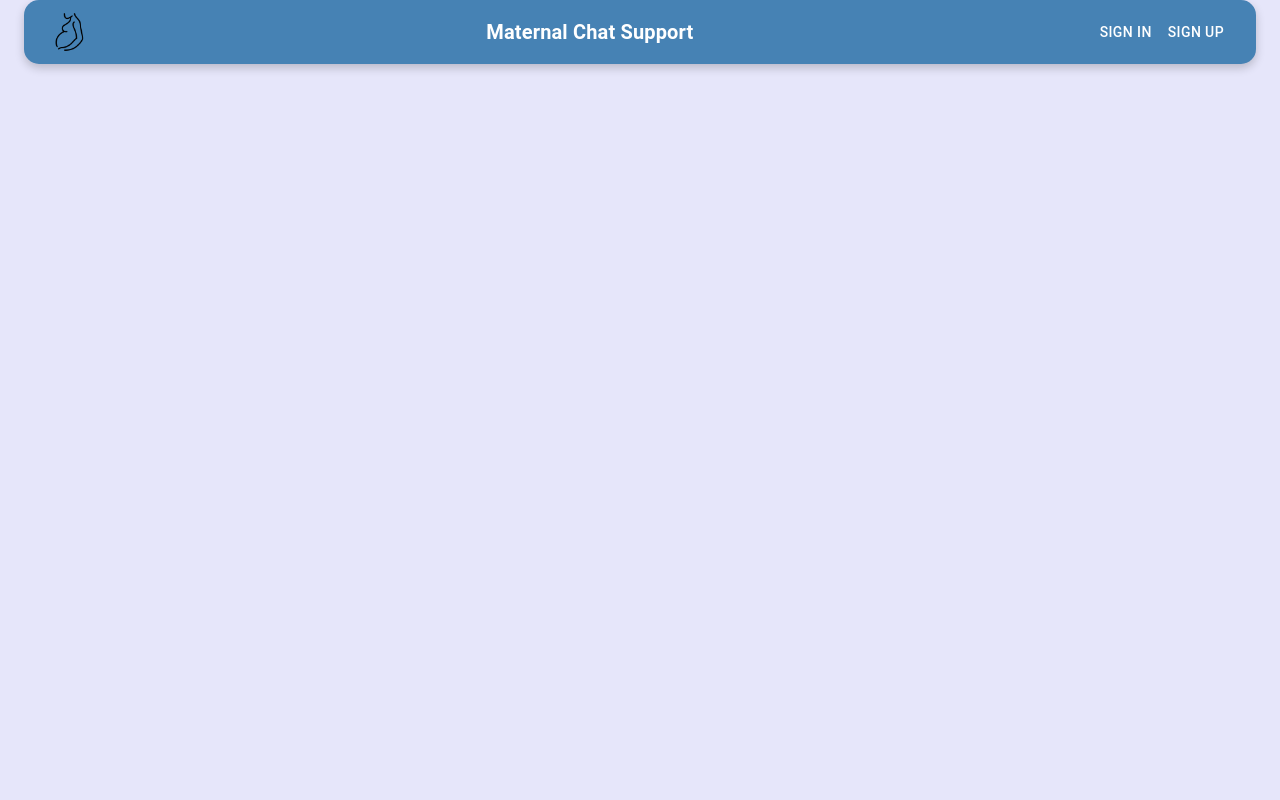
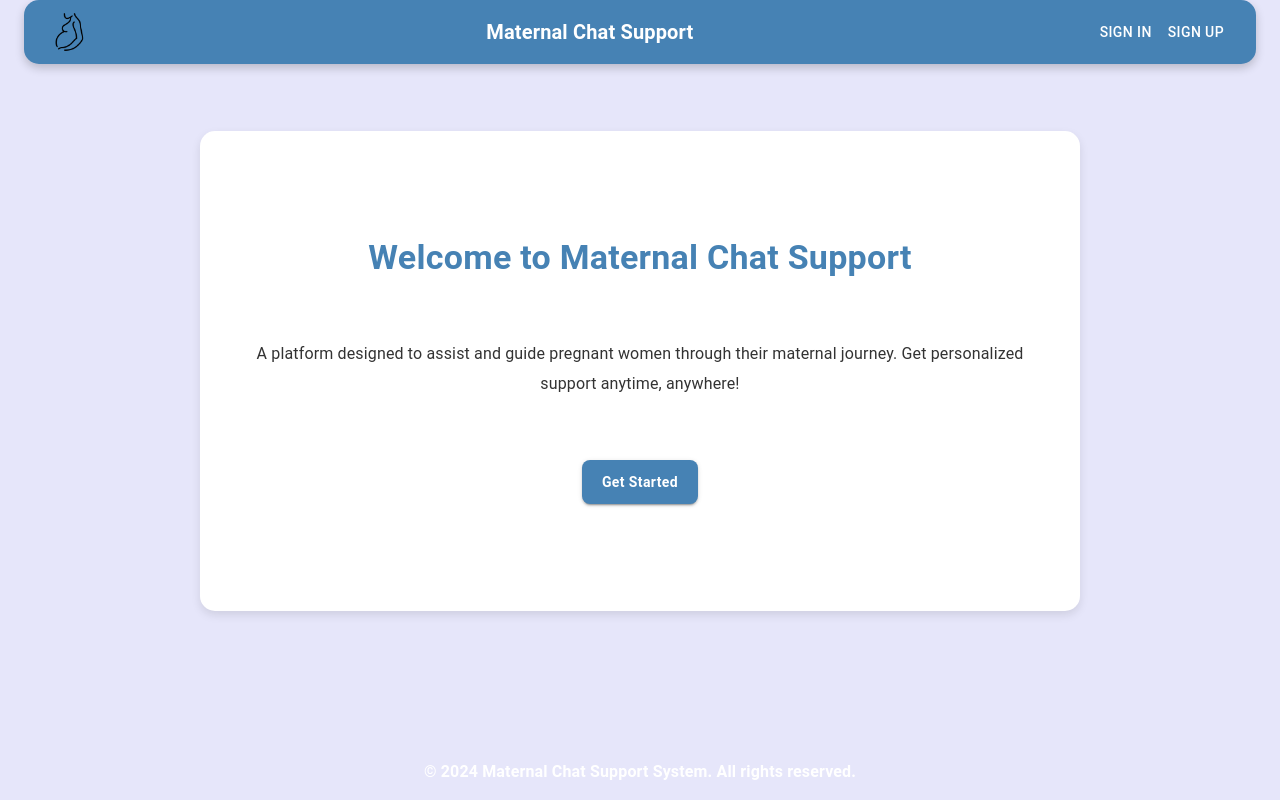
Before and after one commit to aduuuna/Devpost-MediHacks, a Next.js app in the folder maternal-support-app/: page / in a window 1280 px wide. Built offline with nearby package versions, Linux system fonts and the light colour scheme; no server answers.

Commit message:
Done designing the homepage, my colleagues will add some few touches to it

```diff
--- a/maternal-support-app/app/page.js
+++ b/maternal-support-app/app/page.js
@@ -39,7 +39,16 @@ export default function Home() {
           <Toolbar >
             <Image src={logo} alt="Logo" width={40} height={40} />
 
-            <Typography variant="h6" component="div" sx={{flexGrow: 1, textAlign: "center",  fontWeight: "bold" }}>
+            <Typography variant="h6" component="div"  sx={{ flexGrow: 1, textAlign: "center",  fontWeight: "bold",
+                color: "white",
+                fontWeight: "bold",
+                transition: "color 0.3s ease, transform 0.3s ease",
+                "&:hover": {
+                  color: "white",
+                  transform: "scale(1.1)",
+                  cursor: "pointer",
+                },
+              }}>
               Maternal Chat Support
             </Typography>
             <>
@@ -65,6 +74,90 @@ export default function Home() {
             </>
           </Toolbar>
         </AppBar>
+        {/* Body section */}
+        <Box
+          sx={{
+            maxWidth: "800px",
+            width: "80%",
+            margin: "auto",
+            padding: "40px",
+            borderRadius: "15px",
+            backgroundColor: "#ffffff",
+            boxShadow: "0 4px 10px rgba(0,0,0,0.1)",
+            textAlign: "center",
+            display: "flex",
+            flexDirection: "column",
+            alignItems: "center",
+            justifyContent: "center",
+            gap: "60px",
+            minHeight: "50vh",
+          }}
+        >
+          <Typography
+            variant="h4"
+            sx={{
+              fontWeight: "bold",
+              color: "#4682B4",
+            }}
+          >
+            Welcome to Maternal Chat Support
+          </Typography>
+
+          <Typography
+            variant="body1"
+            sx={{
+              color: "#333", // Dark text for readability
+              lineHeight: "1.9", // Adjusts line spacing for readability
+              transition: "color 0.3s ease, transform 0.3s ease",
+              "&:hover": {
+                transform: "scale(1.1)",
+                cursor: "pointer",
+              },
+            }}
+          >
+            A platform designed to assist and guide pregnant women through their
+            maternal journey. Get personalized support anytime, anywhere!
+          </Typography>
+
+          <Button
+            variant="contained"
+            sx={{
+              backgroundColor: "#4682B4", // Primary button color
+              color: "#fff", // White text
+              padding: "10px 20px",
+              fontWeight: "bold",
+              textTransform: "none", // Keeps text casing as is
+              borderRadius: "8px",
+              "&:hover": {
+                backgroundColor: "#D87093", // Light pink on hover
+              },
+            }}
+          >
+            Get Started
+          </Button>
+        </Box>
+            {/* Footer Section */}
+        <Box
+          component="footer"
+          sx={{ bgcolor: "#E6E6FA", color: "white", py: 2, mt: "auto" }}
+        >
+          <Container maxWidth="lg">
+            <Typography variant="body1" align="center"
+               sx={{
+                color: "white",
+                fontWeight: "bold",
+                transition: "color 0.3s ease, transform 0.3s ease",
+                "&:hover": {
+                  color: "#4682B4",
+                  transform: "scale(1.1)",
+                  cursor: "pointer",
+                },
+              }}
+            >
+              © 2024 Maternal Chat Support System. All rights reserved.
+            </Typography>
+          </Container>
+        </Box>
     </Container>
   );
 }
```
